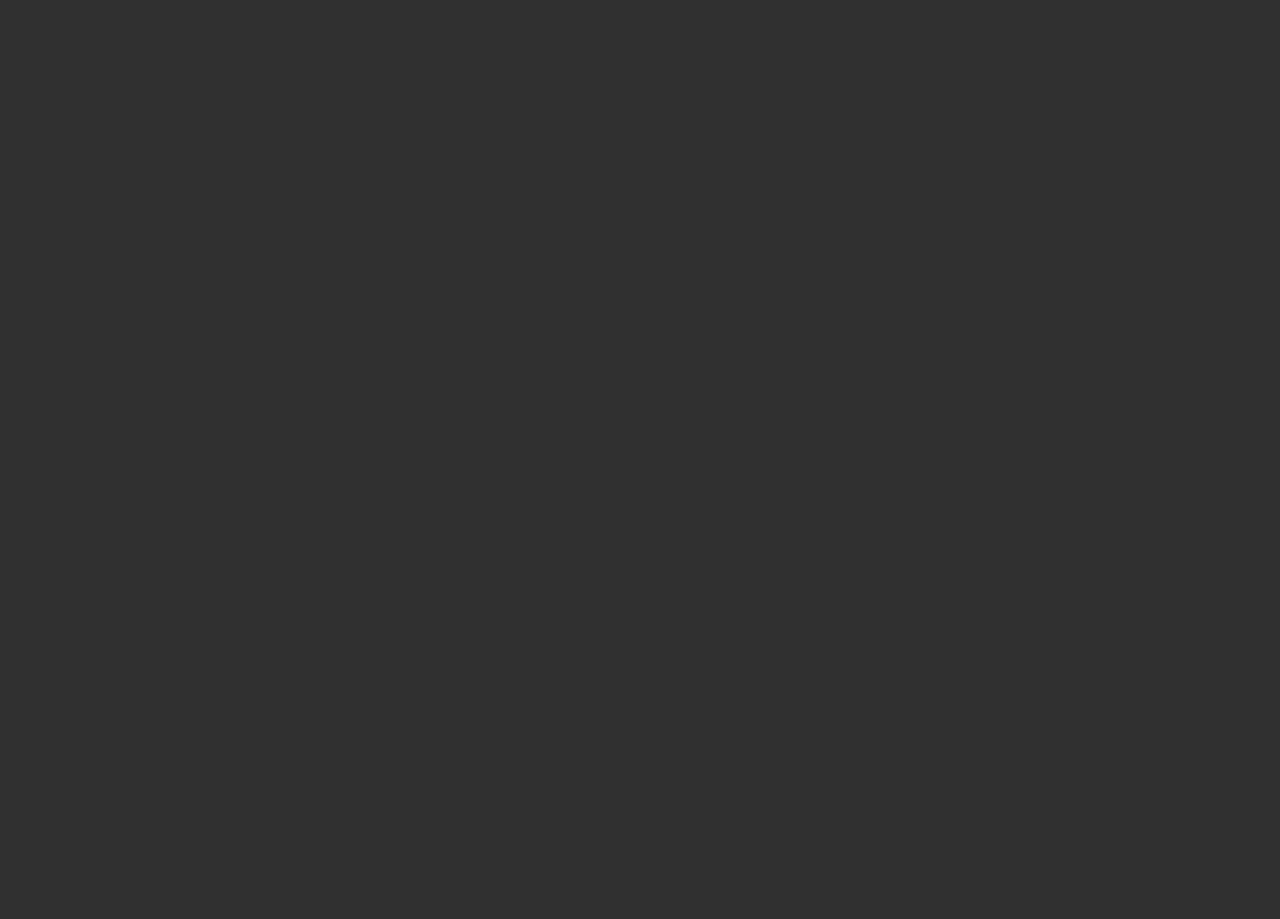
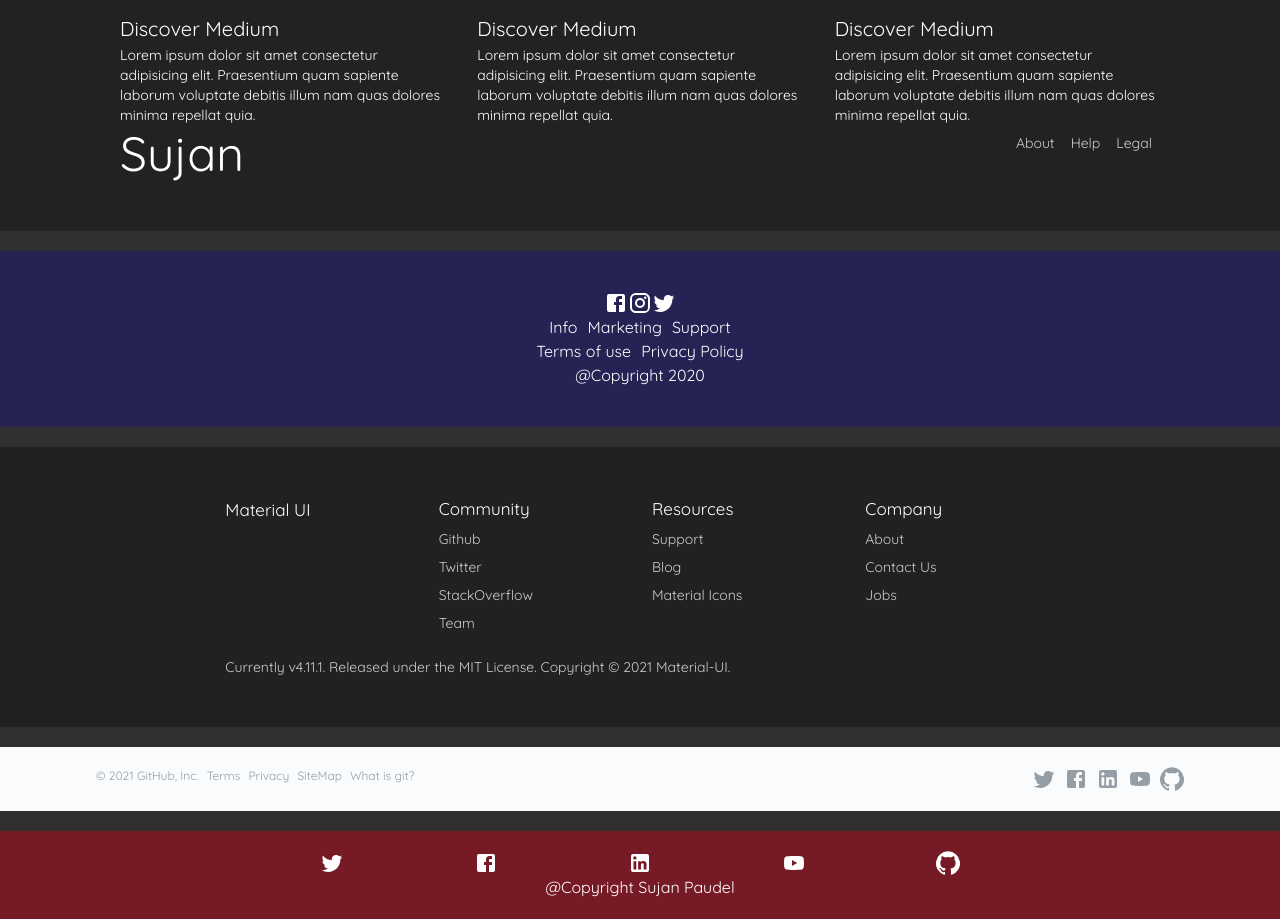
Before and after one commit to Nishant-Karki/Components, a React (Create React App) app: page / in a window 1280 px wide. Shown: the part 3520-4439 px from the top of the page. Before the commit the page ends 3382 px from the top, so only its background shows below. Built offline with nearby package versions, Linux system fonts and the light colour scheme.

Commit message:
Add Footer Component by Sujan

```diff
--- a/src/components/Footer/Footer.js
+++ b/src/components/Footer/Footer.js
@@ -1,39 +1,43 @@
-import { Typography, Box, Container } from "@material-ui/core";
-import React from "react";
+import { Typography, Box, Container } from '@material-ui/core';
+import React from 'react';
 
-import { FaFacebook, FaInstagram, FaGoogle } from "react-icons/fa";
-import { FiTwitter } from "react-icons/fi";
+import { FaFacebook, FaInstagram, FaGoogle } from 'react-icons/fa';
+import { FiTwitter } from 'react-icons/fi';
 
-import { Link } from "react-router-dom";
-import "./footer.scss";
+import { Link } from 'react-router-dom';
+import FooterSujan from './FooterSujan';
+import './footer.scss';
 
 function Footer() {
   return (
-    <div className="root">
-      <Container className="container">
-        <Typography align="center">Logo</Typography>
-        <hr style={{ backgroundColor: "white" }} />
-        <Box className="footer">
-          <Typography>Brand Name &copy;{new Date().getFullYear()}.</Typography>
+    <>
+      <div className='root'>
+        <Container className='container'>
+          <Typography align='center'>Logo</Typography>
+          <hr style={{ backgroundColor: 'white' }} />
+          <Box className='footer'>
+            <Typography>
+              Brand Name &copy;{new Date().getFullYear()}.
+            </Typography>
             <ul>
               <li>
-              <Link to="/" className="icon">
+                <Link to='/' className='icon'>
                   <FaFacebook />
                 </Link>
               </li>
               <li>
-              <Link to="/" className="icon">
+                <Link to='/' className='icon'>
                   <FaInstagram />
                 </Link>
               </li>
 
               <li>
-              <Link to="/" className="icon">
+                <Link to='/' className='icon'>
                   <FaGoogle />
                 </Link>
               </li>
               <li>
-              <Link to="/" className="icon">
+                <Link to='/' className='icon'>
                   <FiTwitter />
                 </Link>
               </li>
@@ -41,6 +45,8 @@ function Footer() {
           </Box>
         </Container>
       </div>
+      <FooterSujan />
+    </>
   );
 }
 
--- /dev/null
+++ b/src/components/Footer/FooterSujan.js
@@ -0,0 +1,277 @@
+import React from 'react';
+
+import { makeStyles } from '@material-ui/core/styles';
+import Grid from '@material-ui/core/Grid';
+import Typography from '@material-ui/core/Typography';
+import Button from '@material-ui/core/Button';
+import FacebookIcon from '@material-ui/icons/Facebook';
+import InstagramIcon from '@material-ui/icons/Instagram';
+import TwitterIcon from '@material-ui/icons/Twitter';
+import YouTubeIcon from '@material-ui/icons/YouTube';
+import LinkedInIcon from '@material-ui/icons/LinkedIn';
+import GitHubIcon from '@material-ui/icons/GitHub';
+
+const useStyles = makeStyles((theme) => ({
+  firstFooter: {
+    backgroundColor: '#222222',
+    color: 'white',
+    padding: '50px 120px',
+    [theme.breakpoints.down('md')]: {
+      padding: '30px',
+    },
+  },
+  horizontal: {
+    width: '100%',
+    marginTop: '10px',
+  },
+  btn: {
+    minWidth: 'auto',
+    color: '#cccccc',
+    textTransform: 'capitalize',
+    fontWeight: 'normal',
+  },
+  secondFooter: {
+    padding: '40px 0',
+    backgroundColor: '#262254',
+  },
+
+  center: {
+    textAlign: 'center',
+    backgroundColor: '#262254',
+    color: 'white',
+  },
+  links: {
+    display: 'inline',
+    margin: '5px',
+  },
+  thirdFooter: {
+    color: '#cccccc',
+    backgroundColor: '#212121',
+    fontFamily: 'Roboto',
+    padding: '50px 0',
+    fontWeight: 100,
+  },
+  listTitle: {
+    color: 'white',
+    fontWeight: 'normal',
+    fontSize: '17px',
+  },
+  fourthFooter: {
+    backgroundColor: '#fafbfc',
+    fontFamily: 'Roboto',
+    color: '#959da5',
+    fontSize: '12px',
+    padding: '20px 0',
+  },
+  fifthFooter: {
+    backgroundColor: '#761B25',
+    color: 'white',
+    padding: '20px 0',
+  },
+}));
+
+const Footer = () => {
+  const classes = useStyles();
+
+  const fstFooterComp = () => {
+    return (
+      <Grid item md={4} xs={12}>
+        <Typography variant='h6' component='h2'>
+          Discover Medium
+        </Typography>
+        <Typography variant='body2' component='p'>
+          Lorem ipsum dolor sit amet consectetur adipisicing elit. Praesentium
+          quam sapiente laborum voluptate debitis illum nam quas dolores minima
+          repellat quia.
+        </Typography>
+      </Grid>
+    );
+  };
+
+  const firstFooter = (
+    <Grid container className={classes.firstFooter}>
+      <Grid item container direction='row' justify='space-around' spacing={4}>
+        {fstFooterComp()}
+        {fstFooterComp()}
+        {fstFooterComp()}
+      </Grid>
+      <Grid item container direction='row' justify='space-between'>
+        <Grid item>
+          <Typography variant='h3' component='h1'>
+            Sujan
+          </Typography>
+        </Grid>
+        <Grid item>
+          <Button className={classes.btn}>About</Button>
+          <Button className={classes.btn}>Help</Button>
+          <Button className={classes.btn}>Legal</Button>
+        </Grid>
+      </Grid>
+    </Grid>
+  );
+
+  const secondFooter = (
+    <Grid
+      container
+      direction='row'
+      justify='center'
+      alignItems='center'
+      className={classes.secondFooter}
+    >
+      <Grid item sm={6}>
+        <Grid container direction='column'>
+          <Grid item className={classes.center}>
+            <FacebookIcon />
+            <InstagramIcon />
+            <TwitterIcon />
+          </Grid>
+          <Grid item className={classes.center}>
+            <Typography className={classes.links}>Info</Typography>
+            <Typography className={classes.links}>Marketing</Typography>
+            <Typography className={classes.links}>Support</Typography>
+          </Grid>
+          <Grid item className={classes.center}>
+            <Typography className={classes.links}>Terms of use</Typography>
+            <Typography className={classes.links}>Privacy Policy</Typography>
+          </Grid>
+          <Grid item className={classes.center}>
+            <Typography>@Copyright 2020</Typography>
+          </Grid>
+        </Grid>
+      </Grid>
+    </Grid>
+  );
+
+  const thirdFooterComp = (
+    <Grid container justify='center' className={classes.thirdFooter}>
+      <Grid container sm={12} md={8} spacing={3}>
+        <Grid item container md={3}>
+          <Typography variant='body1' className={classes.listTitle}>
+            Material UI
+          </Typography>
+        </Grid>
+        <Grid item md={3}>
+          <Grid container direction='column' spacing={1}>
+            <Grid item className={classes.listTitle}>
+              Community
+            </Grid>
+            <Grid item>Github</Grid>
+            <Grid item>Twitter</Grid>
+            <Grid item>StackOverflow</Grid>
+            <Grid item>Team</Grid>
+          </Grid>
+        </Grid>
+        <Grid item md={3}>
+          <Grid container direction='column' spacing={1}>
+            <Grid item className={classes.listTitle}>
+              Resources
+            </Grid>
+            <Grid item>Support</Grid>
+            <Grid item>Blog</Grid>
+            <Grid item>Material Icons</Grid>
+          </Grid>
+        </Grid>
+        <Grid item md={3}>
+          <Grid container direction='column' spacing={1}>
+            <Grid item className={classes.listTitle}>
+              Company
+            </Grid>
+            <Grid item>About</Grid>
+            <Grid item>Contact Us</Grid>
+            <Grid item>Jobs</Grid>
+          </Grid>
+        </Grid>
+        <Grid item md={12}>
+          Currently v4.11.1. Released under the MIT License. Copyright © 2021
+          Material-UI.
+        </Grid>
+      </Grid>
+    </Grid>
+  );
+
+  const fourthFooterComponent = (
+    <div className={classes.fourthFooter}>
+      <Grid
+        container
+        justify='space-between'
+        style={{ width: '85%', margin: 'auto' }}
+      >
+        <Grid container md={4} spacing={1}>
+          <Grid item>© 2021 GitHub, Inc.</Grid>
+          <Grid item>Terms</Grid>
+          <Grid item>Privacy</Grid>
+          <Grid item>SiteMap</Grid>
+          <Grid item>What is git?</Grid>
+        </Grid>
+        <Grid container md={2} spacing={1} justify='flex-end'>
+          <Grid item>
+            <TwitterIcon />
+          </Grid>
+          <Grid item>
+            <FacebookIcon />
+          </Grid>
+          <Grid item>
+            <LinkedInIcon />
+          </Grid>
+          <Grid item>
+            <YouTubeIcon />
+          </Grid>
+          <Grid item>
+            <GitHubIcon />
+          </Grid>
+        </Grid>
+      </Grid>
+    </div>
+  );
+
+  const fifthFooter = (
+    <Grid container justify='center' className={classes.fifthFooter}>
+      <Grid container xs={12} md={6} justify='space-between'>
+        <Grid item>
+          <TwitterIcon />
+        </Grid>
+        <Grid item>
+          <FacebookIcon />
+        </Grid>
+        <Grid item>
+          <LinkedInIcon />
+        </Grid>
+        <Grid item>
+          <YouTubeIcon />
+        </Grid>
+        <Grid item>
+          <GitHubIcon />
+        </Grid>
+      </Grid>
+      <Grid container md={12} justify='center'>
+        <Typography variant='body1'>@Copyright Sujan Paudel</Typography>
+      </Grid>
+    </Grid>
+  );
+
+  return (
+    <div>
+      <Typography
+        variant='h5'
+        component='h2'
+        align='center'
+        gutterBottom
+        style={{ marginTop: '40px' }}
+      >
+        Footer component made by Sujan
+      </Typography>
+      <br />
+      {firstFooter}
+      <br />
+      {secondFooter}
+      <br />
+      {thirdFooterComp}
+      <br />
+      {fourthFooterComponent}
+      <br />
+      {fifthFooter}
+    </div>
+  );
+};
+
+export default Footer;
```
Also changed, not shown: src/components/Home.js (+8 -8 lines). Lines whose indentation alone changed are shown as unchanged.
